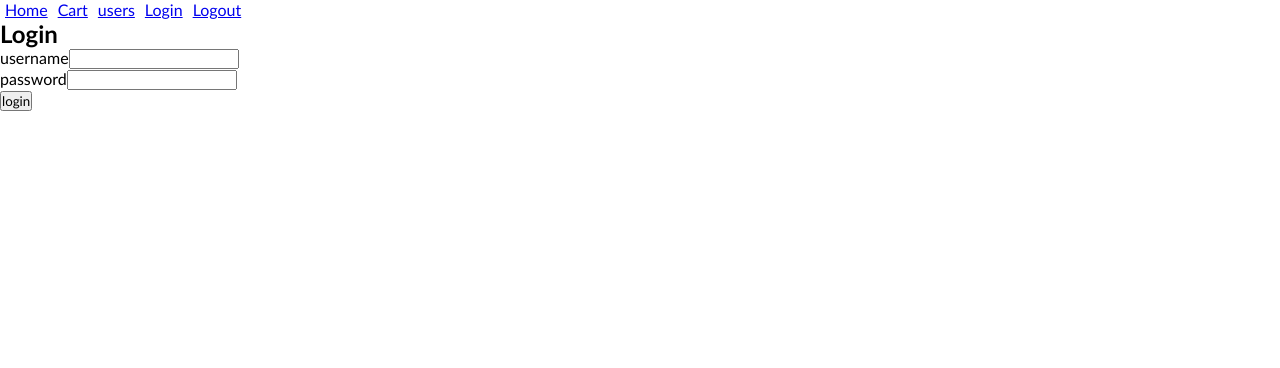
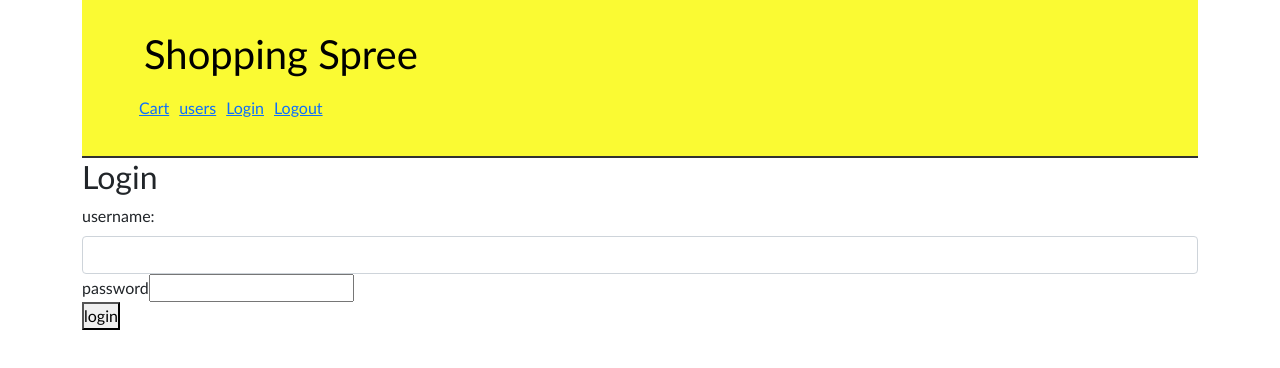
Before and after one commit to TienNguyen93/shopping, a React (Create React App) app in the folder client/: page /login in a window 1280 px wide. Shown: the top 368 px of the page. Built offline with nearby package versions, Linux system fonts and the light colour scheme; no server answers.

Commit message:
add bootstrap & refactor

```diff
--- a/client/package.json
+++ b/client/package.json
@@ -6,6 +6,7 @@
     "axios": "^0.27.2",
     "prop-types": "^15.8.1",
     "react": "^18.2.0",
+    "react-bootstrap": "^2.4.0",
     "react-dom": "^18.2.0",
     "react-icons": "^4.4.0",
     "react-router-dom": "^6.3.0",
--- a/client/public/index.html
+++ b/client/public/index.html
@@ -1,14 +1,12 @@
 <!DOCTYPE html>
 <html lang="en">
+
 <head>
   <meta charset="utf-8" />
   <link rel="icon" href="%PUBLIC_URL%/favicon.ico" />
   <meta name="viewport" content="width=device-width, initial-scale=1" />
   <meta name="theme-color" content="#000000" />
-    <meta
-      name="description"
-      content="Web site created using create-react-app"
-    />
+  <meta name="description" content="Web site created using create-react-app" />
   <link rel="apple-touch-icon" href="%PUBLIC_URL%/logo192.png" />
   <!--
       manifest.json provides metadata used when your web app is installed on a
@@ -24,8 +22,14 @@
       work correctly both with client-side routing and a non-root public URL.
       Learn how to configure a non-root public URL by running `npm run build`.
     -->
+  <link
+    rel="stylesheet"
+    href="https://cdn.jsdelivr.net/npm/bootstrap@5.1.3/dist/css/bootstrap.min.css"
+    integrity="sha384-1BmE4kWBq78iYhFldvKuhfTAU6auU8tT94WrHftjDbrCEXSU1oBoqyl2QvZ6jIW3"
+    crossOrigin="anonymous" />
   <title>React App</title>
 </head>
+
 <body>
   <noscript>You need to enable JavaScript to run this app.</noscript>
   <div id="root"></div>
@@ -40,4 +44,5 @@
       To create a production bundle, use `npm run build` or `yarn build`.
     -->
 </body>
+
 </html>
--- a/client/src/App.js
+++ b/client/src/App.js
@@ -1,7 +1,7 @@
 import { useState, useEffect } from 'react'
 import {
   BrowserRouter as Router,
-  Routes, Route, Link, Navigate, useNavigate
+  Routes, Route, Link, Navigate, useMatch
 } from 'react-router-dom'
 
 import './App.css'
@@ -15,6 +15,7 @@ import loginService from './services/login'
 import LoginForm from './components/LoginForm';
 import Togglable from './components/Togglable';
 import Product from './components/Product';
+import NavBar from './components/NavBar';
 
 import HomeScreen from './screens/HomeScreen';
 import CartScreen from './screens/CartScreen';
@@ -132,37 +133,6 @@ const App = () => {
   }
 
 
-  const padding = {
-    padding: 5
-  }
-
-
-  // const Login = (props) => {
-  //   const navigate = useNavigate()
-
-  //   const onSubmit = (event) => {
-  //     event.preventDefault()
-  //     props.onLogin('tn')
-  //     navigate('/')
-  //   }
-
-  //   return (
-  //     <div>
-  //       <h2>login</h2>
-  //       <form onSubmit={onSubmit}>
-  //         <div>
-  //           username: <input />
-  //         </div>
-  //         <div>
-  //           password: <input type='password' />
-  //         </div>
-  //         <button type="submit">login</button>
-  //       </form>
-  //     </div>
-  //   )
-  // }
-
-
 
   const Users = () => (
     <div>
@@ -188,35 +158,21 @@ const App = () => {
   }
 
 
+  const match = useMatch('/products/:id')
+  const product = match
+    ? products.find(p => p.id === String(match.params.id))
+    : null
+
 
   return (
-    <Router>
-
-      <div>
-        <Link style={padding} to="/">Home</Link>
-        <Link style={padding} to="/cart">Cart</Link>
-        <Link style={padding} to="/users">users</Link>
-        {user
-          ? <em>{user.name} logged in</em>
-          : <Link style={padding} to="/login">Login</Link>
-        }
-        <Link style={padding} to="/logout">Logout</Link>
-      </div>
+    <div className="container">
+      <NavBar user={user}/>
 
       <Routes>
         <Route path="/" element={<HomeScreen />} />
         <Route path="/cart" element={<CartScreen />} />
-        <Route path="/products/:id" element={<Product product={products} />} />
+        <Route path="/products/:id" element={<Product product={product} />} />
         <Route path="/users" element={user ? <Users /> : <Navigate replace to="/login" />} />
-        {/* <Route path="/login" element={
-          <LoginForm
-            username={username}
-            password={password}
-            handleUsernameChange={({ target }) => setUsername(target.value)}
-            handlePasswordChange={({ target }) => setPassword(target.value)}
-            handleSubmit={handleLogin}
-            />
-        }/> */}
         <Route path="/login" element={<LoginForm handleSetUser={handleSetUser}/>} />
         <Route path="/logout" element={<Logout handleLogout={handleLogout}/>} />
       </Routes>
@@ -273,7 +229,7 @@ const App = () => {
       </div>
 
       </div> */}
-    </Router>
+    </div>
 
   )
 }
--- a/client/src/components/LoginForm.js
+++ b/client/src/components/LoginForm.js
@@ -2,47 +2,11 @@ import React from "react";
 import PropTypes from 'prop-types'
 import { useNavigate } from 'react-router-dom'
 import { useState, useEffect } from 'react'
+import { Table, Form, Button } from 'react-bootstrap'
 
 import loginService from '../services/login'
 
 
-/* initial code */
-// const LoginForm = ({ handleSubmit, handleUsernameChange,
-//   handlePasswordChange, username, password }) => {
-
-//   return (
-//     <div>
-//       <h2>Login</h2>
-
-//       <form onSubmit={handleSubmit}>
-//         <div>
-//           username
-//           <input
-//             value={username}
-//             onChange={handleUsernameChange}
-//           />
-//         </div>
-//         <div>
-//           password
-//           <input
-//             type="password"
-//             value={password}
-//             onChange={handlePasswordChange}
-//           />
-//         </div>
-//         <button type="submit">login</button>
-//       </form>
-//     </div>
-//   )
-// }
-
-
-
-
-
-
-
-//////////////////////////////////////////////////////////////
 const LoginForm = ({handleSetUser}) => {
 
   const [username, setUsername] = useState('')
@@ -66,7 +30,6 @@ const LoginForm = ({handleSetUser}) => {
         'loggedNoteappUser', JSON.stringify(user)
       )
 
-      // setUser(user)
       handleSetUser(user)
       setUsername('')
       setPassword('')
@@ -83,14 +46,23 @@ const LoginForm = ({handleSetUser}) => {
     <div>
       <h2>Login</h2>
 
-      <form onSubmit={handleLogin}>
-        <div>
+      <Form onSubmit={handleLogin}>
+        <Form.Group>
+          <Form.Label>username:</Form.Label>
+          <Form.Control
+            type="text"
+            // name="username"
+            value={username}
+            onChange={e => setUsername(e.target.value)}
+              />
+        </Form.Group>
+        {/* <div>
           username
           <input
             value={username}
             onChange={e => setUsername(e.target.value)}
           />
-        </div>
+        </div> */}
         <div>
           password
           <input
@@ -100,7 +72,7 @@ const LoginForm = ({handleSetUser}) => {
           />
         </div>
         <button type="submit">login</button>
-      </form>
+      </Form>
     </div>
   )
 }
--- a/client/src/components/NavBar.js
+++ b/client/src/components/NavBar.js
@@ -0,0 +1,29 @@
+import { Link } from 'react-router-dom'
+
+const NavBar = ({user}) => {
+    const padding = {
+        padding: 5
+    }
+
+    return (
+        <div className="header-container">
+            <ul>
+                <Link style={{padding, textDecoration: 'none'}} to="/">
+                    <h1 style={{padding: '10px', color: 'black' }}>
+                        Shopping Spree
+                    </h1>
+                </Link>
+
+                <Link style={padding} to="/cart">Cart</Link>
+                <Link style={padding} to="/users">users</Link>
+                {user
+                    ? <em>{user.name} logged in</em>
+                    : <Link style={padding} to="/login">Login</Link>
+                }
+                <Link style={padding} to="/logout">Logout</Link>
+            </ul>
+        </div>
+    )
+}
+
+export default NavBar
--- a/client/src/components/Product.js
+++ b/client/src/components/Product.js
@@ -30,19 +30,19 @@ const Product = ({product}) => {
         }
     }
 
-    const id = useParams().id
-    // console.log('id here', id)
+    // const id = useParams().id
+    // // console.log('id here', id)
 
-    const prod = product.find(n => n.id === String(id))
+    // const prod = product.find(n => n.id === String(id))
 
     return (
         <div style={style.product}>
             <div style={{textAlign: 'center'}}>
-                <img style={style.image} src={prod.image} alt="" />
+                <img style={style.image} src={product.image} alt="" />
             </div>
             <div style={{padding: '10px', textAlign: 'left', lineHeight: '25px'}}>
                 <ul style={{listStyleType: 'none'}}>
-                    <li>{prod.title}</li>
+                    <li>{product.title}</li>
                     <div>
                     {[...Array(5)].map((star, index) => {
                         return (
@@ -52,7 +52,7 @@ const Product = ({product}) => {
                     </div>
 
                     <li style={{fontSize: '18px', paddingTop: '5px'}}>
-                        ${prod.price}
+                        ${product.price}
                     </li>
                 </ul>
             </div>
--- a/client/src/index.js
+++ b/client/src/index.js
@@ -2,5 +2,6 @@ import React from 'react';
 import ReactDOM from 'react-dom/client';
 import App from './App';
 import './index.css'
+import {BrowserRouter as Router} from 'react-router-dom'
 
-ReactDOM.createRoot(document.getElementById('root')).render(<App />);
+ReactDOM.createRoot(document.getElementById('root')).render(<Router><App /></Router>);
--- a/client/src/screens/HomeScreen.js
+++ b/client/src/screens/HomeScreen.js
@@ -51,6 +51,7 @@ const HomeScreen = () => {
 
     }, [allProducts, search, categories])
 
+
     const handleChecked = (id) => {
         console.log('check is clicked')
         const initialCat = categories
```
Also changed, not shown: 1 other file (tests, documents, lock files or other folders). Lines whose indentation alone changed are shown as unchanged.
